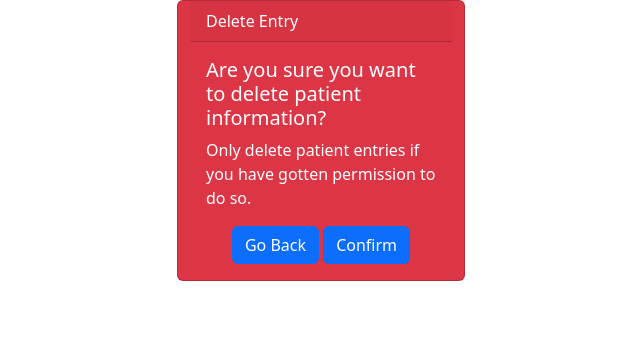
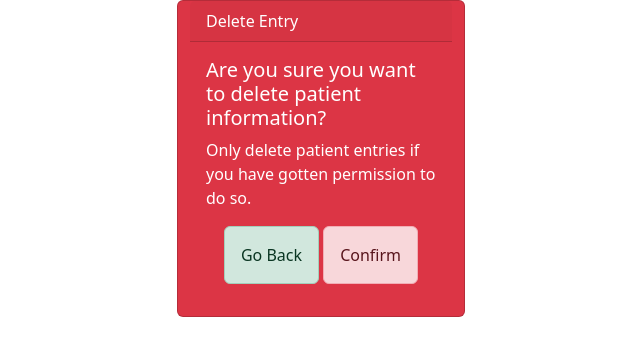
Before and after one commit to tarunchopra14/ITCS-6112-HealthCareAppointmentSystem, a Django app: template emrSystem/templates/delete.html in a window 1280 px wide. Shown: the part 56-412 px from the top of the page, without its empty margins (319-959 px from the left). Run offline with Django 4.2, Linux system fonts and the light colour scheme; the template is opened without the code that fills it, so the values that code supplies are empty.

Commit message:
updating delete entry page

```diff
--- a/emrSystem/templates/delete.html
+++ b/emrSystem/templates/delete.html
@@ -11,8 +11,8 @@
                     {% csrf_token %}
                     <div class="form-group">
                         <a id="goBack" href="{{request.META.HTTP_REFERER}}"></a>
-                        <button onclick="document.getElementById('goBack').click()" class="btn btn-primary">Go Back</button>
-                        <input type="submit" value="Confirm" class="btn btn-primary">
+                        <button onclick="document.getElementById('goBack').click()" class="alert alert-success">Go Back</button>
+                        <input type="submit" value="Confirm" class="alert alert-danger">
                     </div>
                 </form>
             </div>
```
